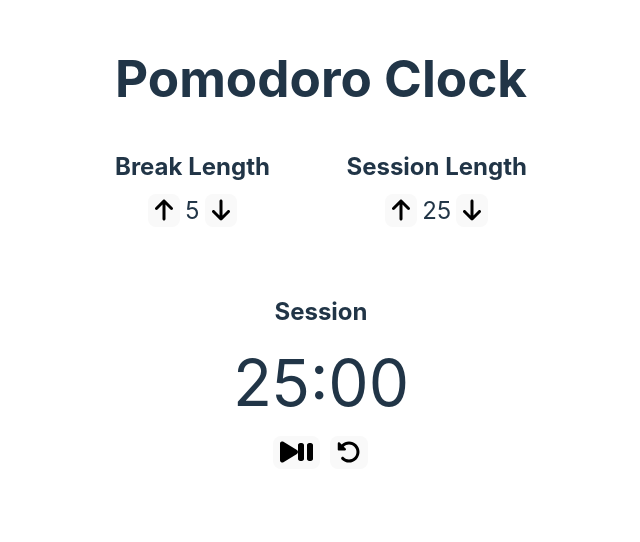
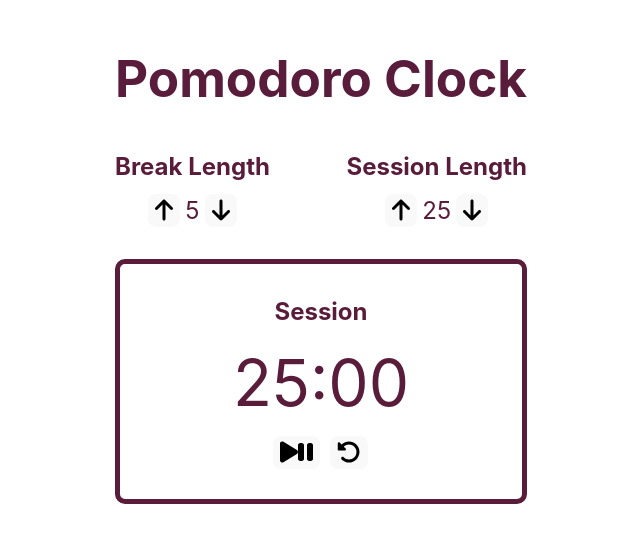
Before and after one commit to arootroatch/pomodoro-clock, a React (Vite) app: page / in a window 1280 px wide. Shown: the part 140-682 px from the top of the page, without its empty margins (319-959 px from the left). Built offline with nearby package versions, Linux system fonts and the light colour scheme.

Commit message:
check dark mode light mode functionality

```diff
--- a/src/index.scss
+++ b/src/index.scss
@@ -63,7 +63,7 @@ button:focus-visible {
 }
 
 #timer-wrapper{
-  border: 5px solid white;
+  border: 5px solid;
   border-radius: 10px;
   padding: 10px;
 
@@ -87,7 +87,7 @@ button:focus-visible {
 
 @media (prefers-color-scheme: light) {
   :root {
-    color: #213547;
+    color: #591d3b;
     background-color: #ffffff;
   }
   a:hover {
```
